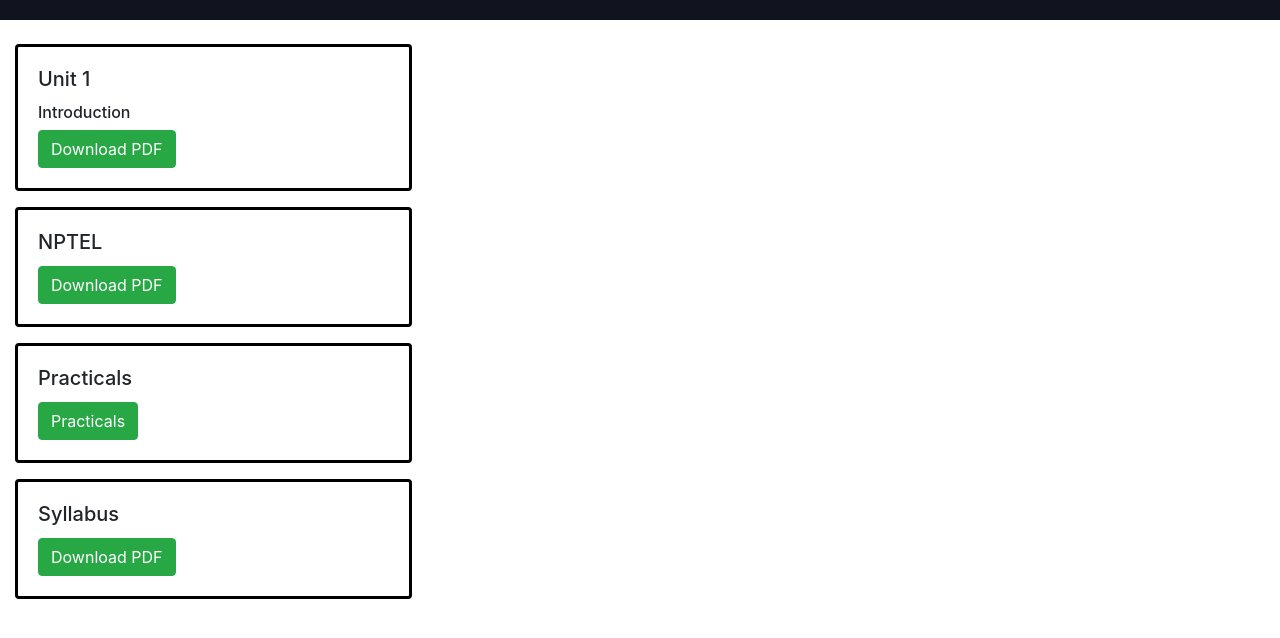
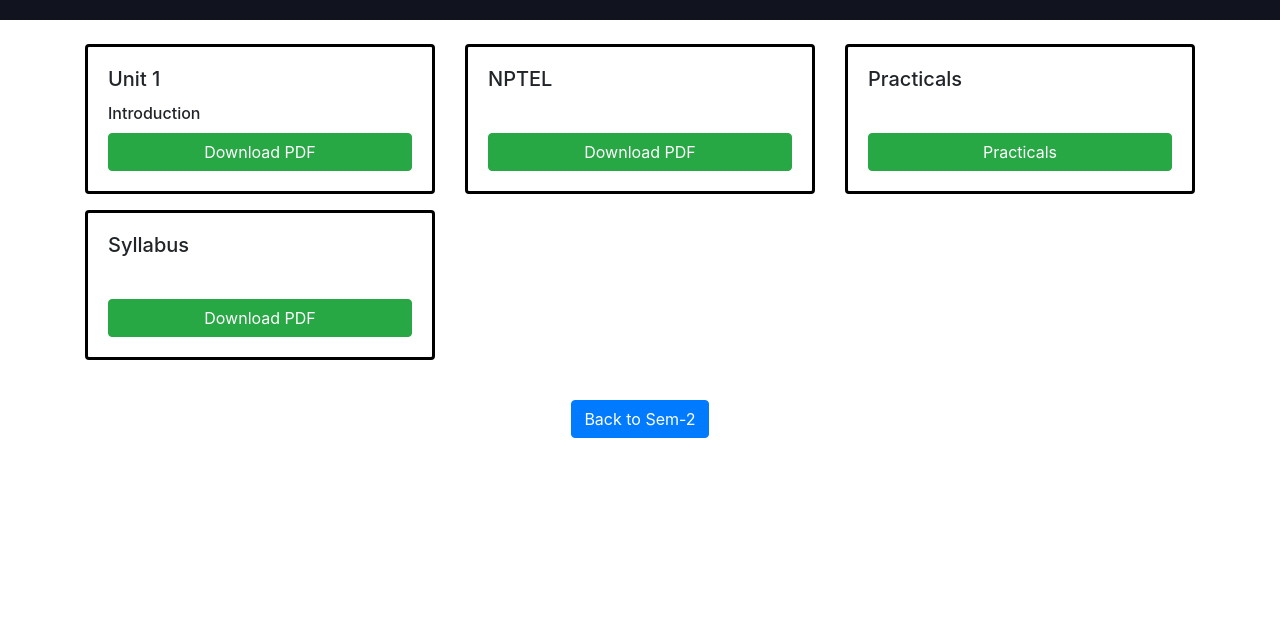
Before and after one commit to saviour000/study_point, a plain HTML site: page Sem_2/subject2.html in a window 1280 px wide. Shown: the part 66-704 px from the top of the page. Drawn offline with nearby package versions, Linux system fonts and the light colour scheme.

Commit message:
Update subject2.html

```diff
--- a/Sem_2/subject2.html
+++ b/Sem_2/subject2.html
@@ -16,12 +16,25 @@
 
 .card {
         border: 3px solid #000;
+    height: 150px;
     }
+
+    .card-body {
+    display: flex;
+    flex-direction: column;
+    justify-content: space-between;
+  }
+
+
 </style>
 <body>
     <header class="text-center mb-4">
         <h1>Data Communications and Networking</h1>
     </header>
+
+      <div class="container mt-4">
+    <section id="units">
+      <div class="row">
 
     <div class="col-md-4 mb-3">
         <div class="card ">
@@ -32,7 +45,7 @@
             </div>
         </div>
     </div>
-</div>
+
 
 
           <div class="col-md-4 mb-3">
@@ -43,7 +56,7 @@
             </div>
         </div>
     </div>
-    </div>
+
 
 
 
@@ -55,7 +68,7 @@
             </div>
         </div>
     </div>
-    </div>
+
 
 
 
@@ -69,7 +82,16 @@
             </div>
         </div>
     </div>
+
+          </div>
+        </section>
+        </div>
+
+    <div class="text-center mt-4">
+    <a href="sem2.html" class="btn btn-primary">Back to Sem-2</a>
+  </div>
 </div>
+
 
 
 
```
